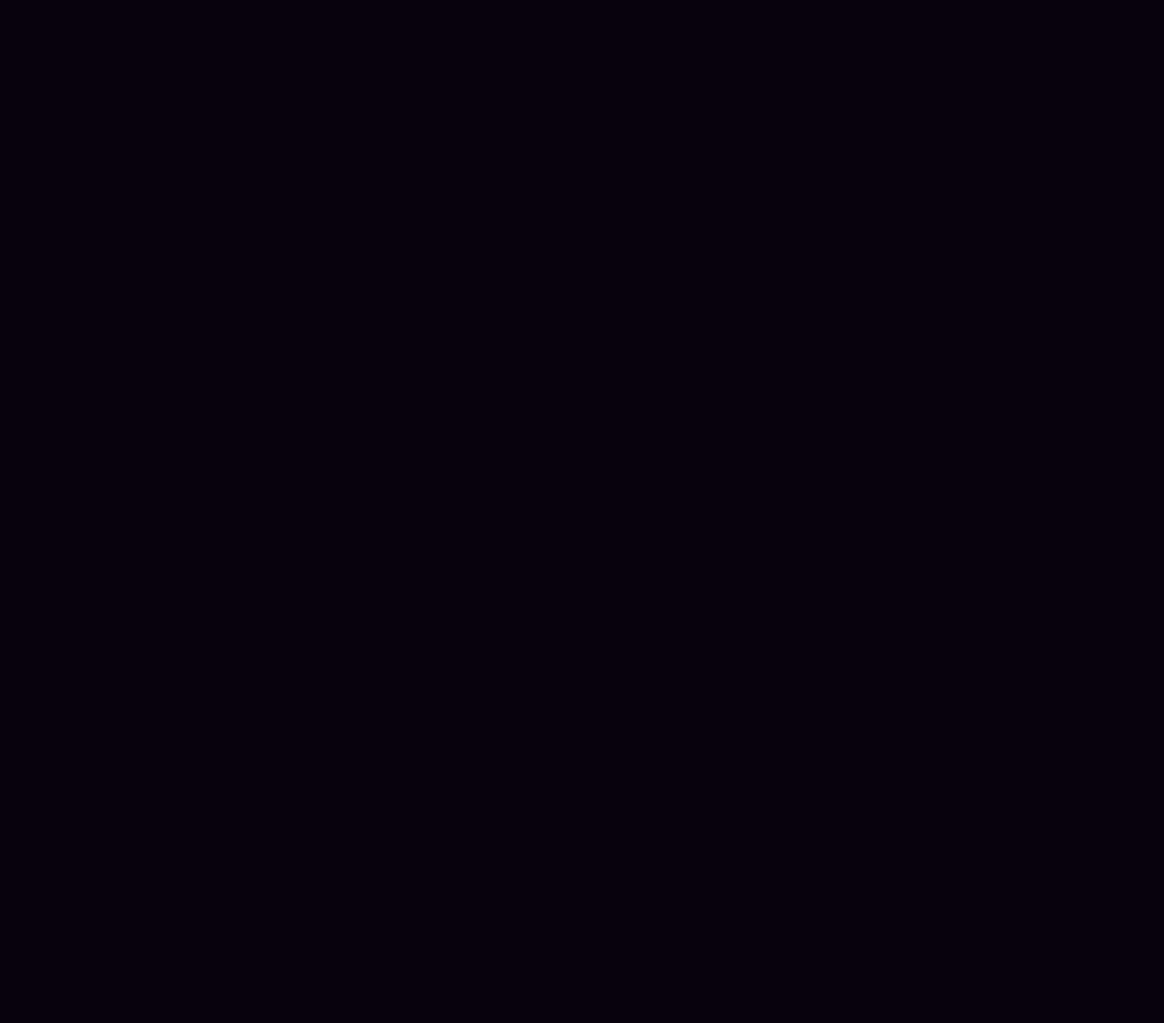
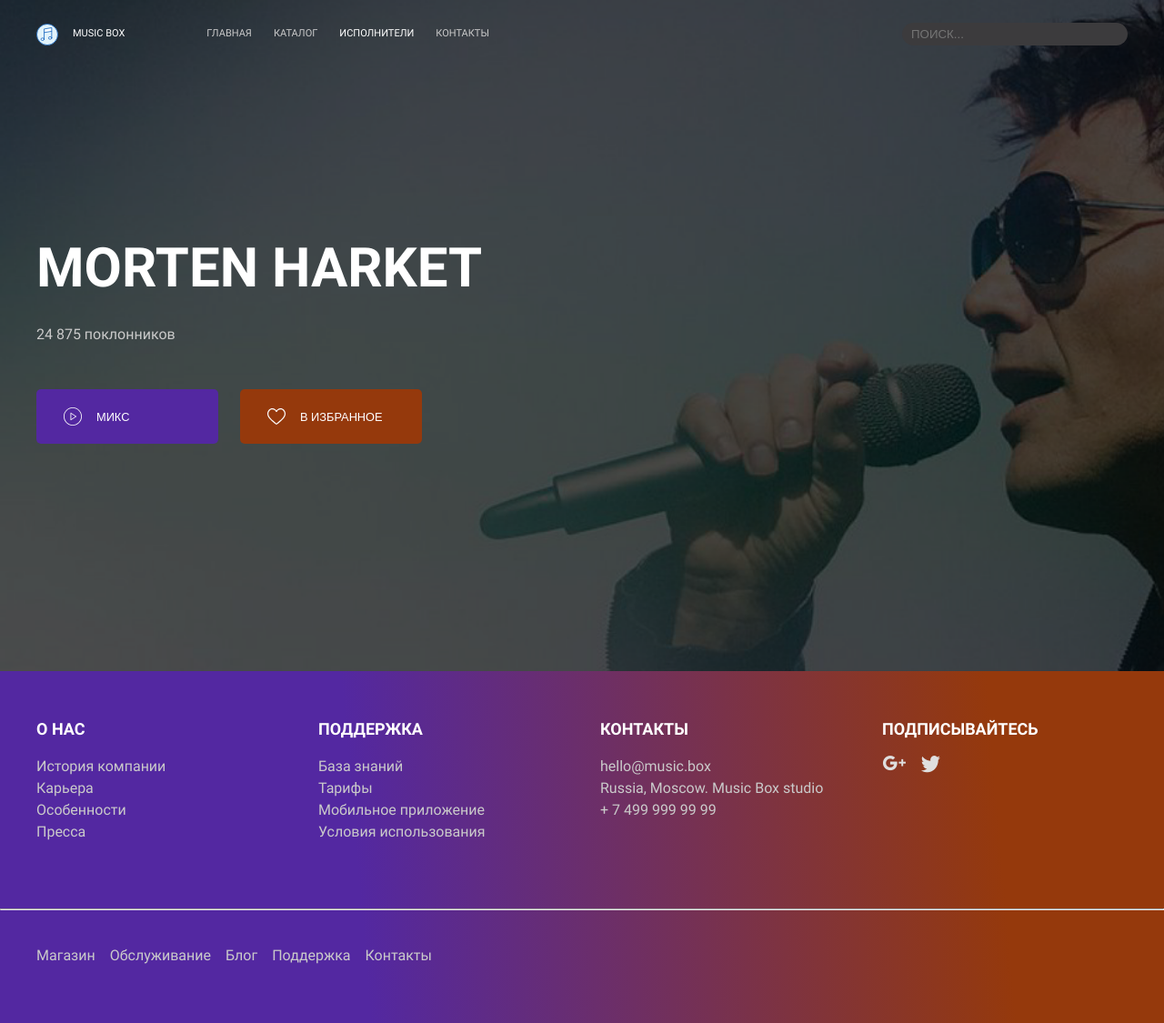
Before and after one commit to akivonen/layout-designer-positioning-project-56, a website: page src/artist.html in a window 1280 px wide. Shown: the whole page at 91% size. Before the commit the page ends 800 px from the top, so only its background shows below. Drawn offline with Linux system fonts and the light colour scheme.

Commit message:
add artist page, add page-description section

```diff
--- a/src/artist.html
+++ b/src/artist.html
@@ -4,9 +4,141 @@
   <meta charset="UTF-8">
   <meta name="viewport" content="width=device-width, initial-scale=1.0">
   <title>Music Box user-7640056aeaa3f39e</title>
+  <link rel="icon" href="images/logo.svg" type="image/svg+xml">
   <link rel="stylesheet" href="css/app.css">
 </head>
 <body>
-
+  <header class="header w-full">
+    <div class="container header-container">
+      <nav class="header-nav">
+        <a class="header-nav-logo-group">
+          <img src="images/logo.svg" width="24" height="24" alt="Music box logo" loading="lazy">
+          <span class="text-white">Music Box</span>
+        </a>
+        <ul class="header-nav-menu m-0 p-0">
+          <li>
+            <a href="index.html">Главная</a>
+          </li>
+          <li>
+            <a href="#">Каталог</a>
+          </li>
+          <li>
+            <a class="text-white" href="artist.html">Исполнители</a>
+          </li>
+          <li>
+            <a href="#">Контакты</a>
+          </li>
+        </ul>
+      </nav>
+      <form id="header-search-form" class="header-search-form" action="">
+        <label class="visually-hidden" for="header-search-input">Поиск</label>
+        <input class="header-search-input py-5px px-10px" id="header-search-input" name="search" type="search" placeholder="Поиск..." required>
+      </form>
+      </div>
+    </div>
+  </header>
+  <main>
+    <section id="page-description" class="artist bg-artist">
+      <div class="container artist-container py-250px">
+        <h1 class="m-0">Morten Harket</h1>
+        <p class="mt-16px">24 875 поклонников</p>
+        <div class="artist-actions mt-48px">
+          <button href="#" class="btn btn-purple">
+            <img class="invert" src="images/play-button.svg" width="20" height="20" alt="button play">
+            <span class="text-sm">Микс</span>
+          </button>
+          <button href="#" class="btn btn-korma">
+            <img class="invert" src="images/heart.svg" width="20" height="20" alt="button add to favorites">
+            <span class="text-sm">В избранное</span>
+          </button>
+        </div>
+      </div>
+    </section>
+  </main>
+  <footer class="footer">
+    <div class="container footer-links-container pt-50px pb-64px">
+      <div>
+        <h4 class="h4-bold mt-0 mb-16px">О нас</h2>
+        <ul>
+          <li>
+            <a href="#">История компании</a>
+          </li>
+          <li>
+            <a href="#">Карьера</a>
+          </li>
+          <li>
+            <a href="#">Особенности</a>
+          </li>
+          <li>
+            <a href="#">Пресса</a>
+          </li>
+        </ul>
+      </div>
+      <div>
+        <h4 class="h4-bold mt-0 mb-16px">Поддержка</h2>
+        <ul>
+          <li>
+            <a href="#">База знаний</a>
+          </li>
+          <li>
+            <a href="#">Тарифы</a>
+          </li>
+          <li>
+            <a href="#">Мобильное приложение</a>
+          </li>
+          <li>
+            <a href="#">Условия использования</a>
+          </li>
+        </ul>
+      </div>
+      <div>
+        <h4 class="h4-bold mt-0 mb-16px">Контакты</h2>
+        <ul>
+          <li>
+            <a href="mailto:hello@music.box">hello@music.box</a>
+          </li>
+          <li><span>Russia, Moscow. Music Box studio</span></li>
+          <li>
+            <a href="tel:+74999999999">+ 7 499 999 99 99</a>
+          </li>
+        </ul>
+      </div>
+      <div>
+        <h4 class="h4-bold mt-0 mb-16px">Подписывайтесь</h4>
+        <ul class="footer-social-container">
+          <li>
+            <a href="#">
+              <img src="images/Google+.png" alt="Google+ Logo" loading="lazy">
+            </a>
+          </li>
+          <li>
+            <a href="#">
+              <img src="images/Twitter.png" alt="Twitter Logo" loading="lazy">
+            </a>
+          </li>
+        </ul>
+      </div>
+    </div>
+    <hr>
+    <div class="container footer-menu-container pt-30px pb-50px">
+      <ul class="footer-list-container">
+        <li>
+          <a href="#">Магазин</a>
+        </li>
+        <li>
+          <a href="#">Обслуживание</a>
+        </li>
+        <li>
+          <a href="#">Блог</a>
+        </li>
+        <li>
+          <a href="#">Поддержка</a>
+        </li>
+        <li>
+          <a href="#">Контакты</a>
+        </li>
+      </ul>
+    </div>
+  </footer>
 </body>
 </html>
--- a/src/scss/app.scss
+++ b/src/scss/app.scss
@@ -9,4 +9,5 @@
 @import "page-pricing";
 @import "page-news";
 @import "page-app";
+@import "artist-description";
 @import "footer";
--- /dev/null
+++ b/src/scss/artist-description.scss
@@ -0,0 +1,9 @@
+.artist {
+  &-actions {
+    @include container-flex(1.5rem, 1.5rem);
+    button {
+      width: 200px;
+      @include container-flex(1.5rem);
+    }
+  }
+}
--- a/src/scss/general.scss
+++ b/src/scss/general.scss
@@ -104,8 +104,11 @@ h4 {
   &-transparent {
     border: 1px solid #fff;
   }
-  &-brown {
-    background: map.get($colors, 'brown');
+  &-korma {
+    background: map.get($colors, 'korma');
+  }
+  &-purple {
+    background: map.get($colors, 'purple');
   }
 }
 
@@ -120,6 +123,9 @@ h4 {
 }
 .bg-premium {
   @include bg-img("../images/subscribe_3.png");
+}
+.bg-artist {
+  @include bg-img("../images/Morten Harket.png");
 }
 
 @each $color-name, $value in $colors {
@@ -146,6 +152,10 @@ h4 {
   width: 100%;
 }
 
+.invert {
+  filter: invert(1);
+}
+
 @each $margin-side, $values in $margins {
   @each $value in $values {
     @include margin-padding-size($margin-side, $value, margin);
--- a/src/scss/page-description.scss
+++ b/src/scss/page-description.scss
@@ -1,10 +1,3 @@
-.page-description {
-  display: flex;
-  &-container{
-    color: map.get($colors, 'white');
-  }
-}
-
 .hero-form {
   @include container-flex(1.5rem, 30px);
   max-width: 570px;
--- a/src/scss/variables.scss
+++ b/src/scss/variables.scss
@@ -8,7 +8,7 @@ $colors: (
   "alto": #E0E0E0,
   "orange": #F89202,
   "purple": #5328A1,
-  "brown": #95390C,
+  "korma": #95390C,
 );
 
 $text-sizes: (
@@ -55,6 +55,7 @@ $paddings: (
     50px,
     100px,
     200px,
+    250px,
   ),
   "right": (
     0,
@@ -76,6 +77,7 @@ $paddings: (
     5px,
     16px,
     200px,
+    250px,
   ),
   "x": (  // horizontal
     10px,
```
Also changed, not shown: src/index.html (+2 -1 lines), src/css/app.css, 1 other file.
